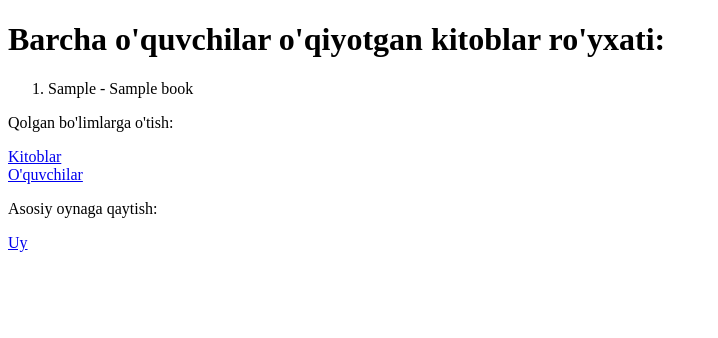
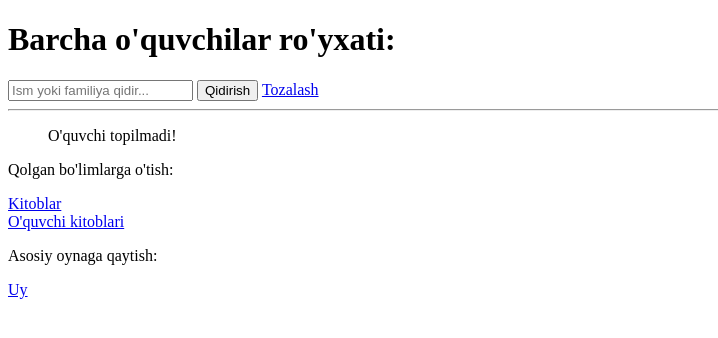
Before and after one commit to dizcard/school, a Django app: page /userbook/ in a window 1280 px wide. Shown: the top 338 px of the page, without its empty margins (0-718 px from the left). Run offline with Django 5.2, Linux system fonts and the light colour scheme; tables that the repository leaves empty hold one stand-in row (values such as "Sample post"); parts of the project's set-up code (start-up, migrations or seed data) failed here and were passed over.

Commit message:
saytimiz yangilandi

```diff
--- a/library/templates/library/userbook_list.html
+++ b/library/templates/library/userbook_list.html
@@ -4,11 +4,34 @@
 
 {% block content %}
 
-<h1>Barcha o'quvchilar o'qiyotgan kitoblar ro'yxati:</h1>
+<h1>O'quvchilar o'qiydigan kitoblar ro'yxati:</h1>
+
+<form method="GET">
+    <input
+        type="text"
+        name="search"
+        placeholder="Ism yoki familiya qidir..."
+        value="{{ search }}"
+    >
+
+    <button type="submit">
+        Qidirish
+    </button>
+
+    <a href="{% url 'userbooks' %}">
+        Tozalash
+    </a>
+</form>
+
+<hr>
 
 <ol>
-    {% for userbook in userbooks %}
-        <li>{{ userbook.user.first_name }} - {{ userbook.book.title }}</li>
+    {% for userbooks in users %}
+        <li>
+            {{ userbooks.user }} - {{ userbooks.book }}
+        </li>
+    {% empty %}
+        <p>O'quvchi o'qiyturgan kitoblari topilmadi!</p>
     {% endfor %}
 </ol>
 
@@ -17,7 +40,7 @@
 <a href="{% url 'books' %}">Kitoblar</a>
 <br>
 
-<a href="{% url 'user' %}">O'quvchilar</a>
+<a href="{% url 'users' %}">O'quvchi kitoblari</a>
 
 <p>Asosiy oynaga qaytish:</p>
 
--- a/library/views.py
+++ b/library/views.py
@@ -61,12 +61,19 @@ class UserView(View):
 
 class UserBookView(View):
     def get(self, request):
-        userbooks = UserBook.objects.all()
+        search = request.GET.get("search","")
+        if search:
+            users = User.objects.filter(
+                Q(user__icontains=search) |
+                Q(book__icontains=search)
+            )
+        else:
+            userbook = UserBook.objects.all()
         return render(
             request,
-            "library/userbook_list.html",
+            "library/user_list.html",
             {
-                "userbooks": userbooks
+                "userbook": userbook,
+                "search": search
             }
         )
-print(123)
```
Also changed, not shown: library/templates/library/detail_book.html (+10 -0 lines).
